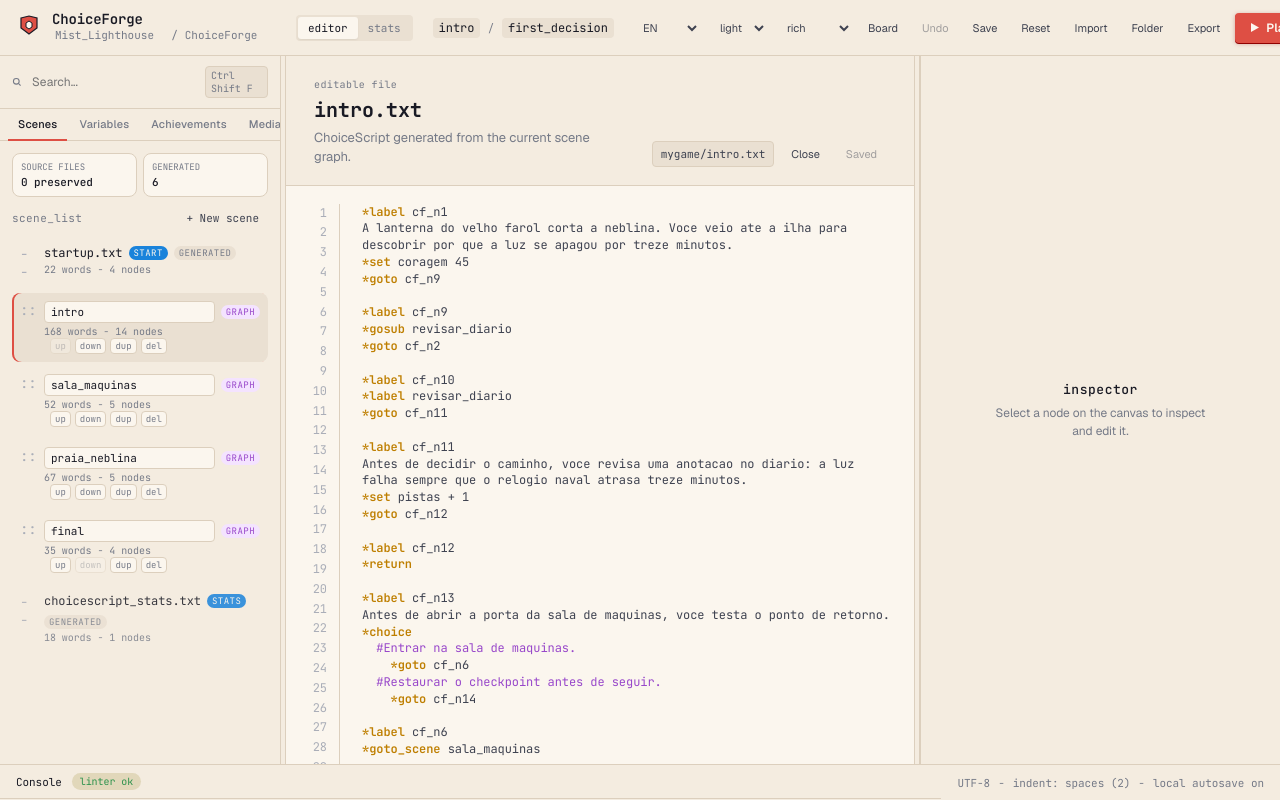
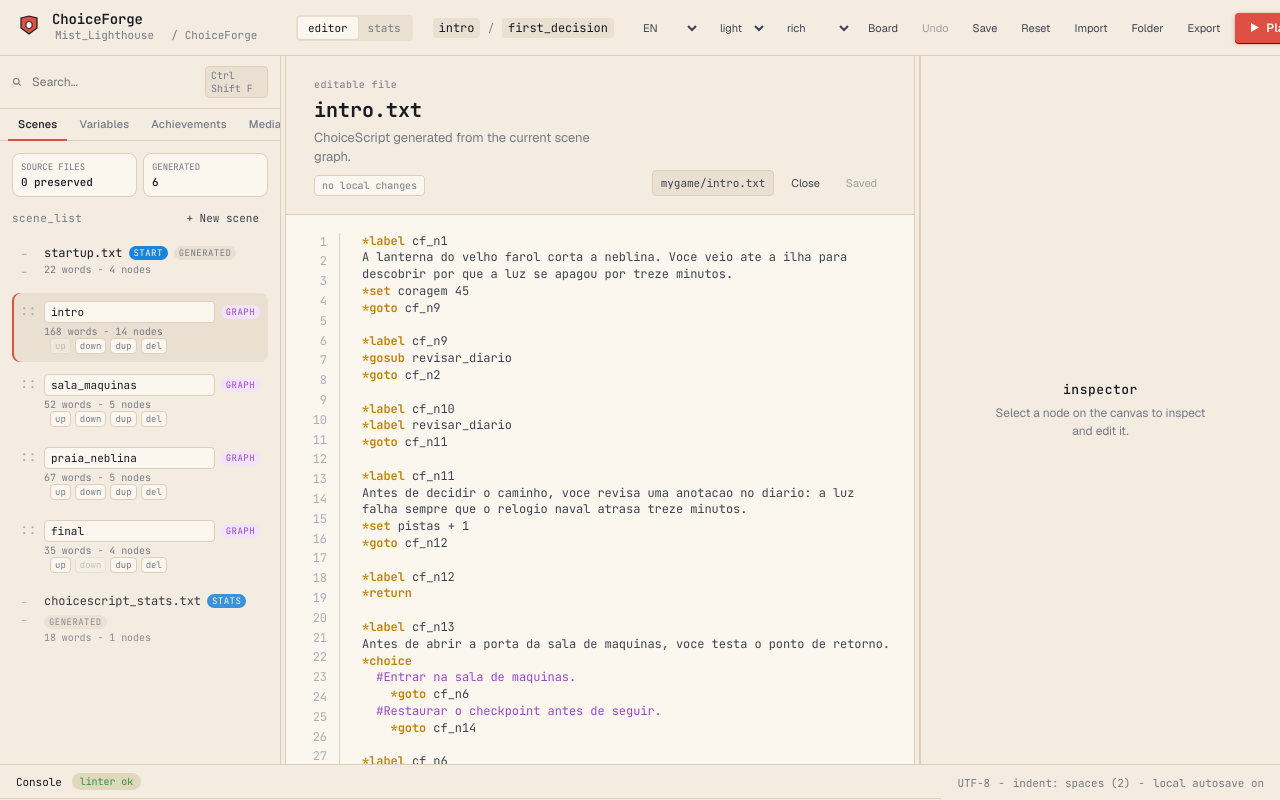
Before and after one commit to viniman27/ChoiceForge, a React (Vite) app: page / in a window 1280 px wide. Both pictures are taken after a click on the button "Text". Shown: the top 800 px of the page. Built offline with nearby package versions, Linux system fonts and the light colour scheme.

Commit message:
Show source editor dirty state

```diff
--- a/src/components/GeneratedDocumentView.tsx
+++ b/src/components/GeneratedDocumentView.tsx
@@ -68,6 +68,7 @@ export function GeneratedDocumentView({ title, path, description, content, edita
           <div className="generated-doc-kicker">{editable ? "editable file" : "generated file"}</div>
           <h1>{title}</h1>
           <p>{description}</p>
+          {editable && <span className={`generated-doc-dirty ${dirty ? "is-dirty" : ""}`}>{dirty ? "unsaved changes" : "no local changes"}</span>}
         </div>
         <div className="generated-doc-actions">
           <code>{path}</code>
--- a/styles.css
+++ b/styles.css
@@ -725,6 +725,23 @@ input, select, textarea { font-family: inherit; color: inherit; }
   margin: 6px 0 0;
   color: var(--ink-mute);
   line-height: 1.45;
+}
+.generated-doc-dirty {
+  display: inline-block;
+  margin-top: 8px;
+  padding: 3px 7px;
+  border: 1px solid var(--paper-edge);
+  border-radius: var(--r-1);
+  background: var(--paper-1);
+  color: var(--ink-mute);
+  font-family: var(--ff-mono);
+  font-size: 10px;
+  text-transform: lowercase;
+}
+.generated-doc-dirty.is-dirty {
+  border-color: color-mix(in oklch, var(--warn) 45%, var(--paper-edge));
+  background: color-mix(in oklch, var(--warn) 18%, var(--paper-1));
+  color: oklch(48% 0.14 75);
 }
 .generated-doc-header code {
   flex: 0 0 auto;
```
